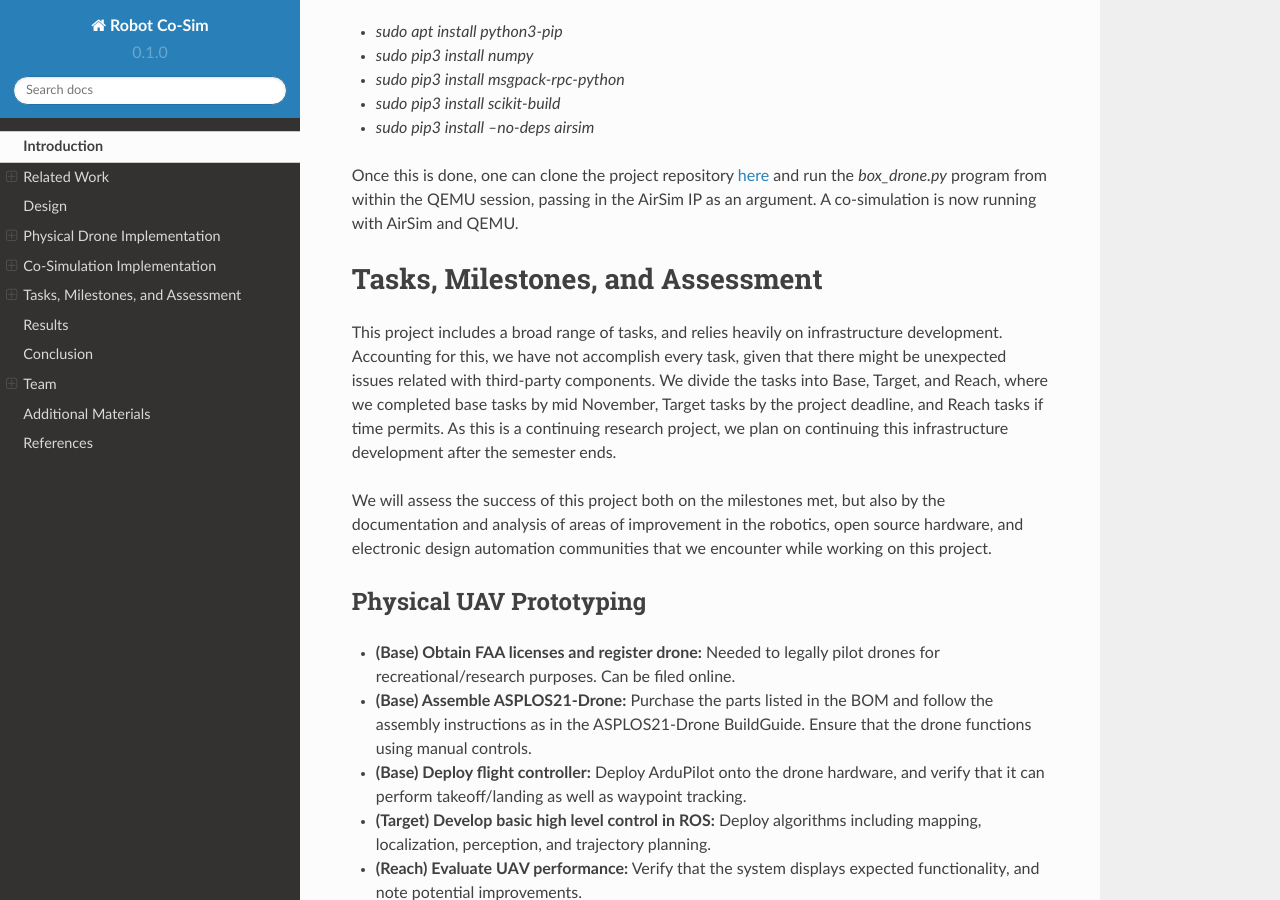
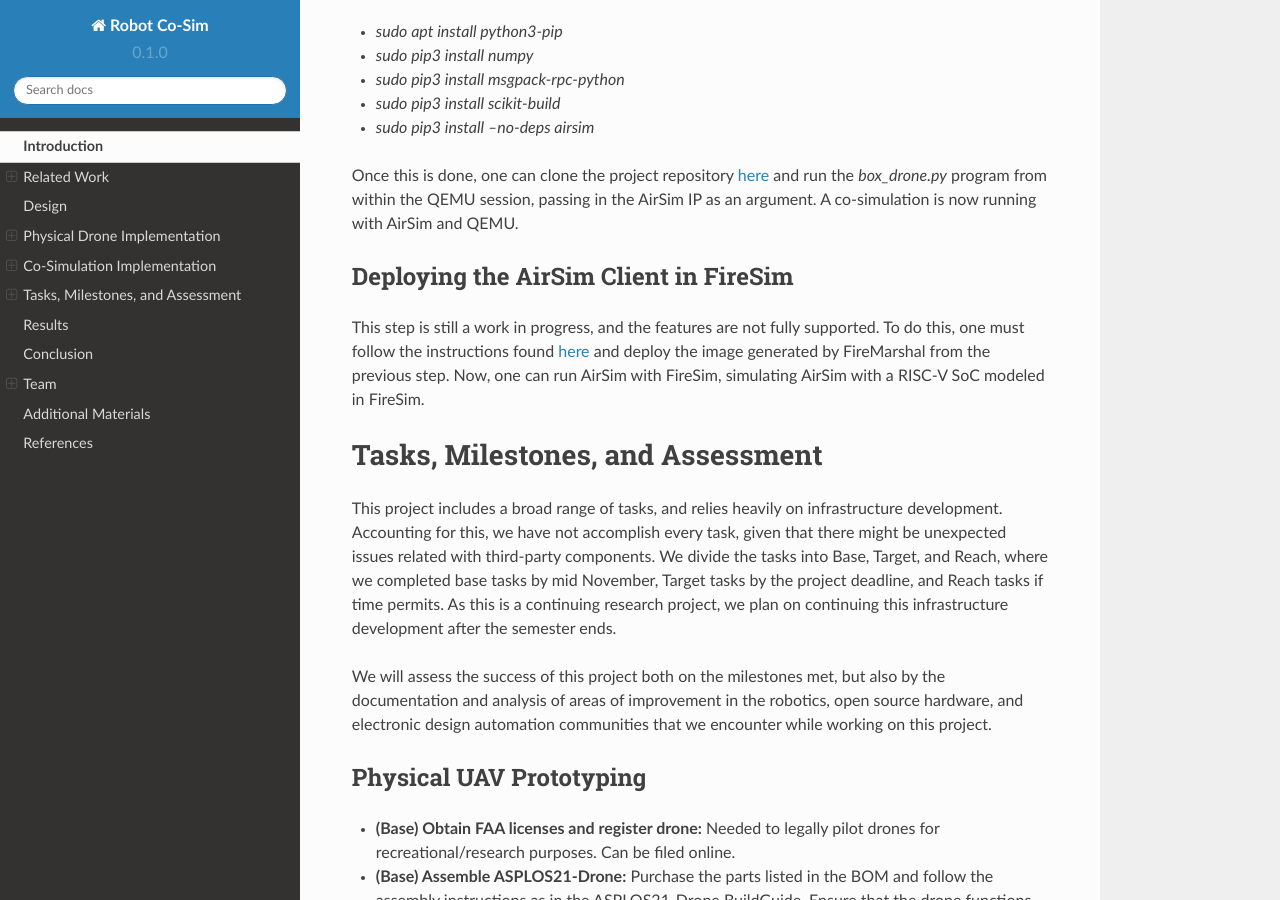
Before and after one commit to CobbledSteel/eecs206a-cosim, a Sphinx documentation site: the page built from docs/source/cosim.rst, in a window 1280 px wide and 900 px high, scrolled down 12131 px. Built offline with Sphinx 7.4.7 and the Read the Docs theme 2.0.0, drawn with Linux system fonts in a browser that asks for light colours; some of the changed text lies outside the part shown.

Commit message:
add more docs

```diff
--- a/docs/source/cosim.rst
+++ b/docs/source/cosim.rst
@@ -428,6 +428,10 @@ First, one must launch a Fedora QEMU RISC-V image using FireMarshal, using docum
 
 Once this is done, one can clone the project repository `here <https://github.com/CobbledSteel/eecs206a-proj-software/blob/master/src/basic_tests/src/box_drone.py>`_ and run the `box_drone.py` program from within the QEMU session, passing in the AirSim IP as an argument. A co-simulation is now running with AirSim and QEMU.
 
+Deploying the AirSim Client in FireSim
+----------------------------------------
+This step is still a work in progress, and the features are not fully supported. To do this, one must follow the instructions found `here <https://docs.fires.im/en/latest/Advanced-Usage/Miscellaneous-Tips.html#experimental-support-for-sshing-into-[…]-the-internet-from-within-simulations>`_ and deploy the image generated by FireMarshal from the previous step. Now, one can run AirSim with FireSim, simulating AirSim with a RISC-V SoC modeled in FireSim.
+
 
 
 
```
